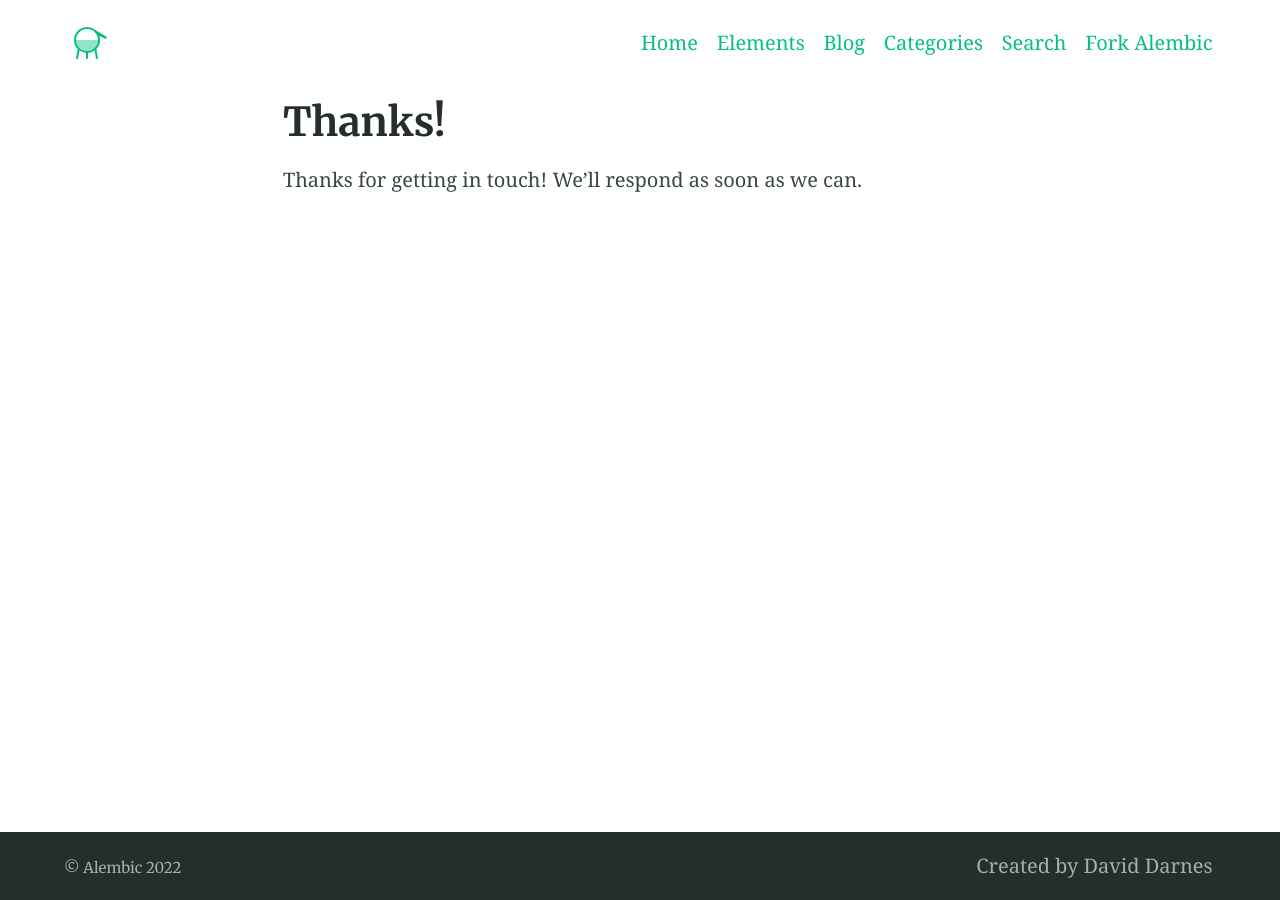
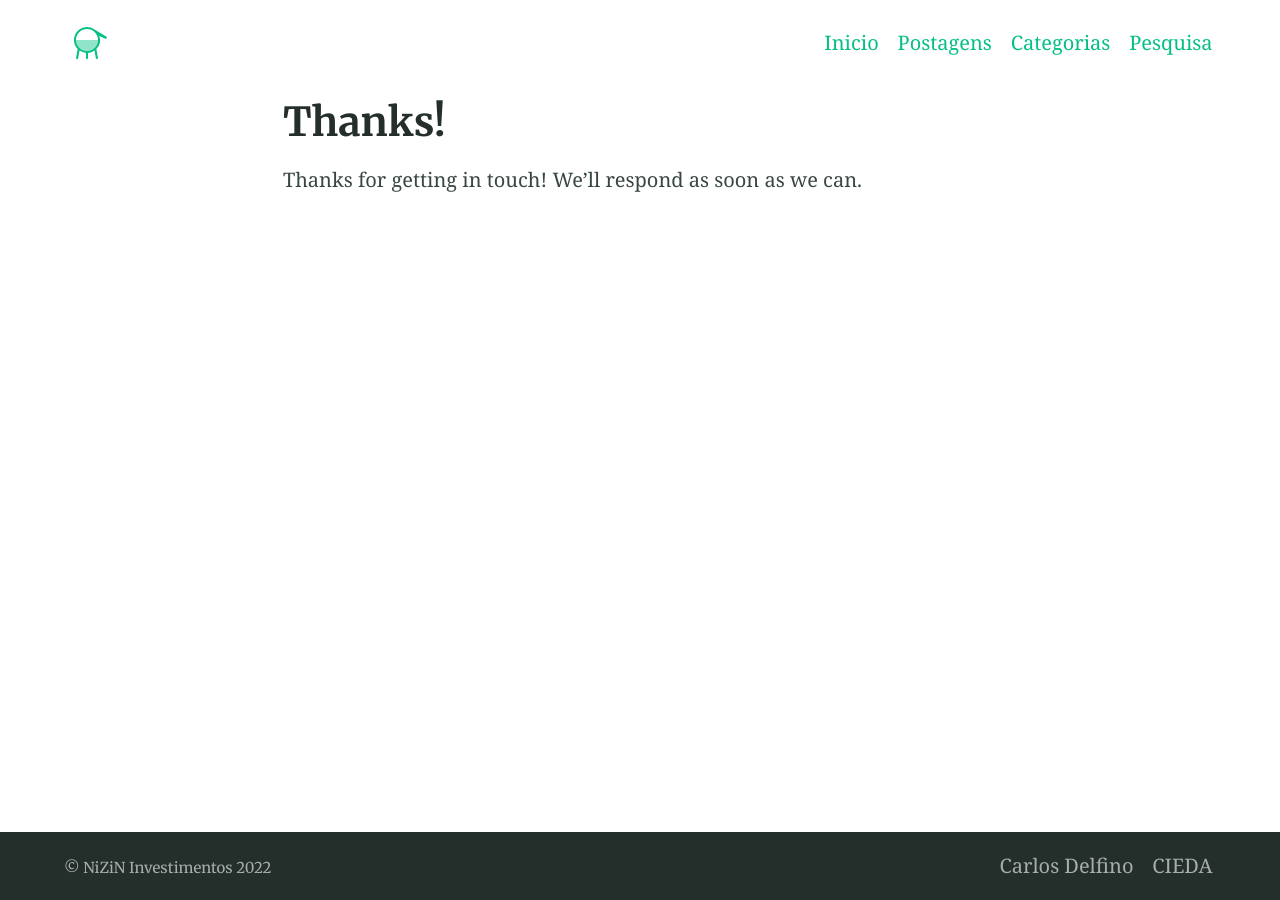
Before and after one commit to NIZIN-invest/nizin-invest.github.io, a Jekyll site: the page built from thanks.md, in a window 1280 px wide. Built offline with Jekyll 4.4.1, drawn with Linux system fonts in a browser that asks for light colours.

Commit message:
Ajustes nas configurações para novo site

```diff
--- a/_config.yml
+++ b/_config.yml
@@ -39,15 +39,13 @@
 paginate_path: blog/page:num # jekyll-paginate > blog page
 jekyll-mentions: https://twitter.com # jekyll-mentions > service used when @replying
 twitter:
-  username: DavidDarnes # jekyll-seo-tag > Owners twitter username
-author: DavidDarnes # jekyll-seo-tag > default author
+  username: NiZiN_invest # jekyll-seo-tag > Owners twitter username
+author: NiZiN_invest # jekyll-seo-tag > default author
 social: # jekyll-seo-tag > social overrides
-  name: David Darnes # jekyll-seo-tag > real name
+  name: NiZiN Invest # jekyll-seo-tag > real name
   links:  # jekyll-seo-tag > social aliases (sameAs)
-    - https://twitter.com/DavidDarnes
-    - https://www.facebook.com/daviddarnes
-    - https://www.linkedin.com/in/daviddarnes
-    - https://github.com/daviddarnes
+    - https://twitter.com/NiZiN_invest
+    - https://github.com/NiZiN-invest
 # markdown: CommonMark # Markdown parse settings, CommonMark performs slightly better an others in build time
 # commonmark:
   # options: ["SMART", "FOOTNOTES"]
@@ -58,16 +56,16 @@
   style: compressed # Style compression
 permalink: pretty  # Permalink style (/YYYY/MM/DD/page-name/)
 excerpt_separator: <!-- more --> # Marks end of excerpt in posts
-timezone: Europe/London # Timezone for blog posts and alike
+timezone: America/Fortaleza # Timezone for blog posts and alike
 
 # 5. Collections
 collections:
   posts:
     title: Posts # Needed for Siteleaf
     output: true
-    description: "My thoughts and ideas" # The post list page content
+    description: "Nossas Postagens, Artigos e Estudos" # The post list page content
     feature_text: |
-      Welcome to the blog
+      Bem vindo ao nosso Blog
     feature_image: "https://picsum.photos/2560/600?image=866"
 
 # 6. Jekyll collections settings
@@ -92,14 +90,14 @@
 
 # 7. Site settings
 encoding: utf-8 # Make sure the encoding is right
-lang: en-GB # Set the site language
-title: "Alembic" # Site name or title, also used in jekyll-seo-tag
+lang: pt-BR # Set the site language
+title: "NiZiN Investimentos" # Site name or title, also used in jekyll-seo-tag
 logo: "/assets/logos/logo.svg" # Site logo, also used in jekyll-seo-tag
-description: "Alembic is a starting point for Jekyll projects. Rather than starting from scratch, this boilerplate is designed to get the ball rolling immediately" # Site description and default description, also used in jekyll-seo-tag
-url: "https://alembic.darn.es" # Site url, also used in jekyll-seo-tag
+description: "NiZiN Investimentos é uma iniciativa que reune desenvolvedores e analistas para produzir código para ciência de dados com foco em investimentos e finanças." # Site description and default description, also used in jekyll-seo-tag
+url: "https://nizin-invest.github.io" # Site url, also used in jekyll-seo-tag
 baseurl: ""
-repo: "https://github.com/daviddarnes/alembic"
-email: "me@daviddarnes.com"
+repo: "https://github.com/nizin-invest"
+email: "nizin-invest@gmail.com"
 # disqus: "alembic-1" # Blog post comments, uncomment the option and set the site ID from your Disqus account
 # date_format: "%-d %B %Y" # Blog post date formatting using placeholder formatting
 # google_analytics: ""
@@ -121,28 +119,26 @@
 
 # 9. Site navigation
 navigation_header:
-- title: Home
+- title: Inicio
   url: /
-- title: Elements
-  url: /elements/
-- title: Blog
+- title: Postagens
   url: /blog/
-- title: Categories
+- title: Categorias
   url: /categories/
-- title: Search
+- title: Pesquisa
   url: /search/
-- title: Fork Alembic
-  url: https://github.com/daviddarnes/alembic
 
 navigation_footer:
-- title: Created by David Darnes
-  url: https://darn.es
+- title: Carlos Delfino
+  url: https://carlosdelfino.eti.br
+- title: CIEDA
+  url: https://cieda.com.br
 
 social_links: # Appears in sidebar. Set the urls then uncomment and comment out as desired
-  Twitter: https://twitter.com/DavidDarnes
-  LinkedIn: https://www.linkedin.com/in/daviddarnes
-  GitHub: https://github.com/daviddarnes
-  link: https://darn.es
+  Twitter: https://twitter.com/NiZiN_invest
+  #LinkedIn: https://www.linkedin.com/in/daviddarnes
+  GitHub: https://github.com/nizin-invest
+  #link: https://darn.es
   RSS: /feed.xml
 
 sharing_links: # Appear at the bottom of single blog posts, add as desired. The value can be 'true' or the desired button colour
```
